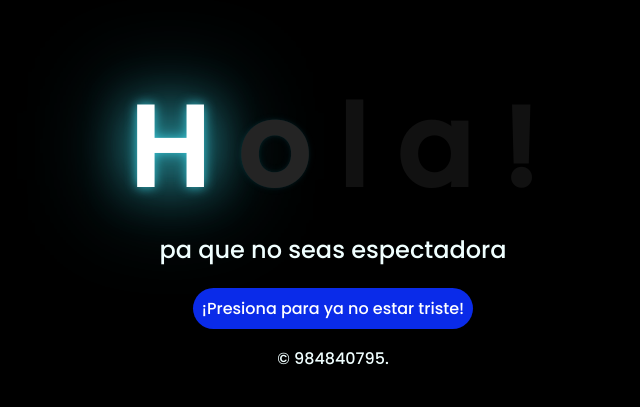
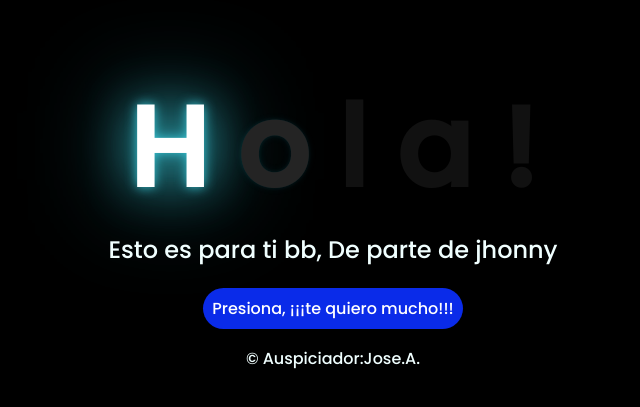
Before and after one commit to jose-antonio-olivera/Flowers, a plain HTML site: page index.html in a window 1280 px wide. Shown: the part 111-518 px from the top of the page, without its empty margins (315-955 px from the left). Drawn offline with Linux system fonts and the light colour scheme.

Commit message:
Update index.html

```diff
--- a/index.html
+++ b/index.html
@@ -19,17 +19,17 @@
         <span>!</span>
     </div>
     <div class="description">
-        <span>pa que no seas espectadora</span>
+        <span>Esto es para ti bb, De parte de jhonny</span>
     </div>
     <div class="button">
         <button class="botones">
-            <a href="flower.html" style="color: #fff;">¡Presiona para ya no estar triste!</a>
+            <a href="flower.html" style="color: #fff;">Presiona, ¡¡¡te quiero mucho!!!</a>
         </button>
     </div>
 
     <!-- Créditos -->
     <div class="credits">
-        <p>&copy; 984840795.</p>
+        <p>&copy; Auspiciador:Jose.A.</p>
     </div>
 </body>
 
```
